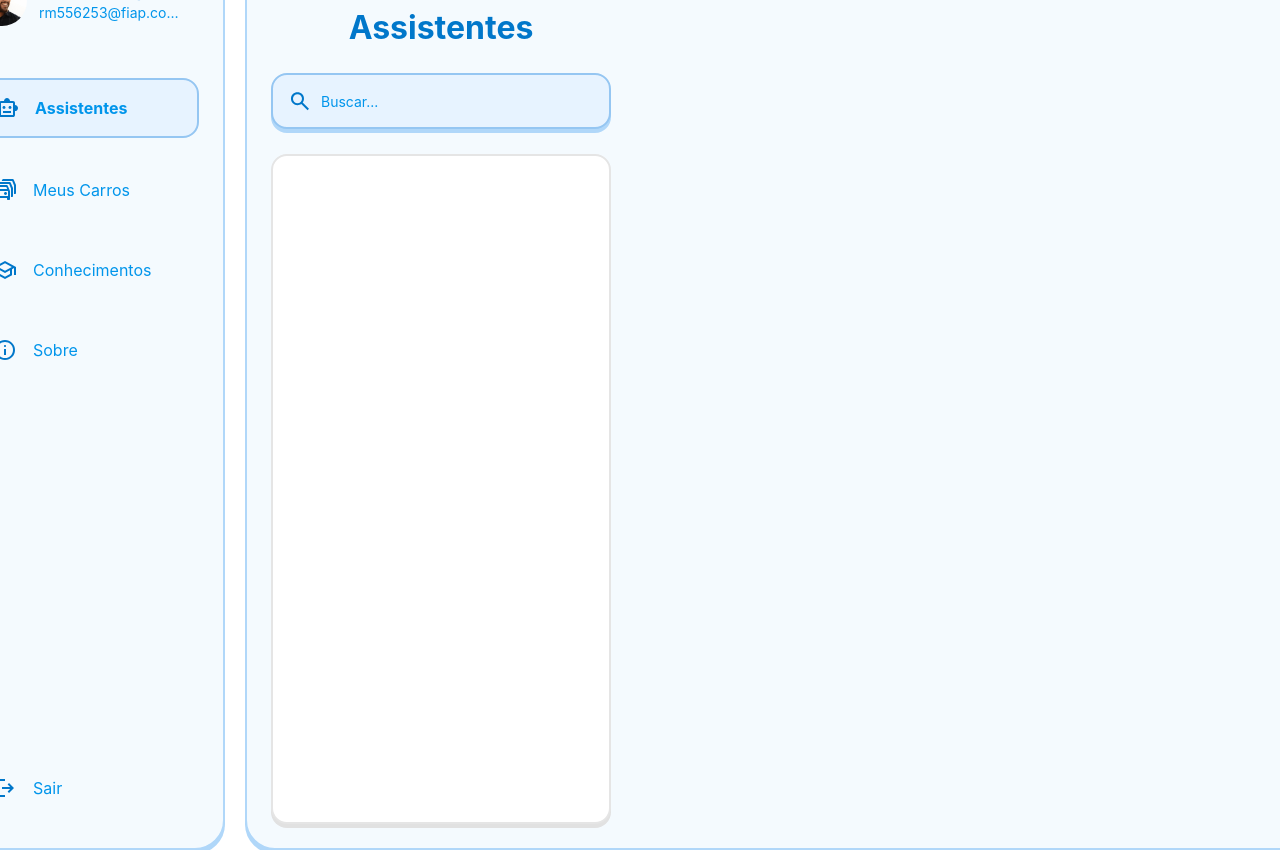
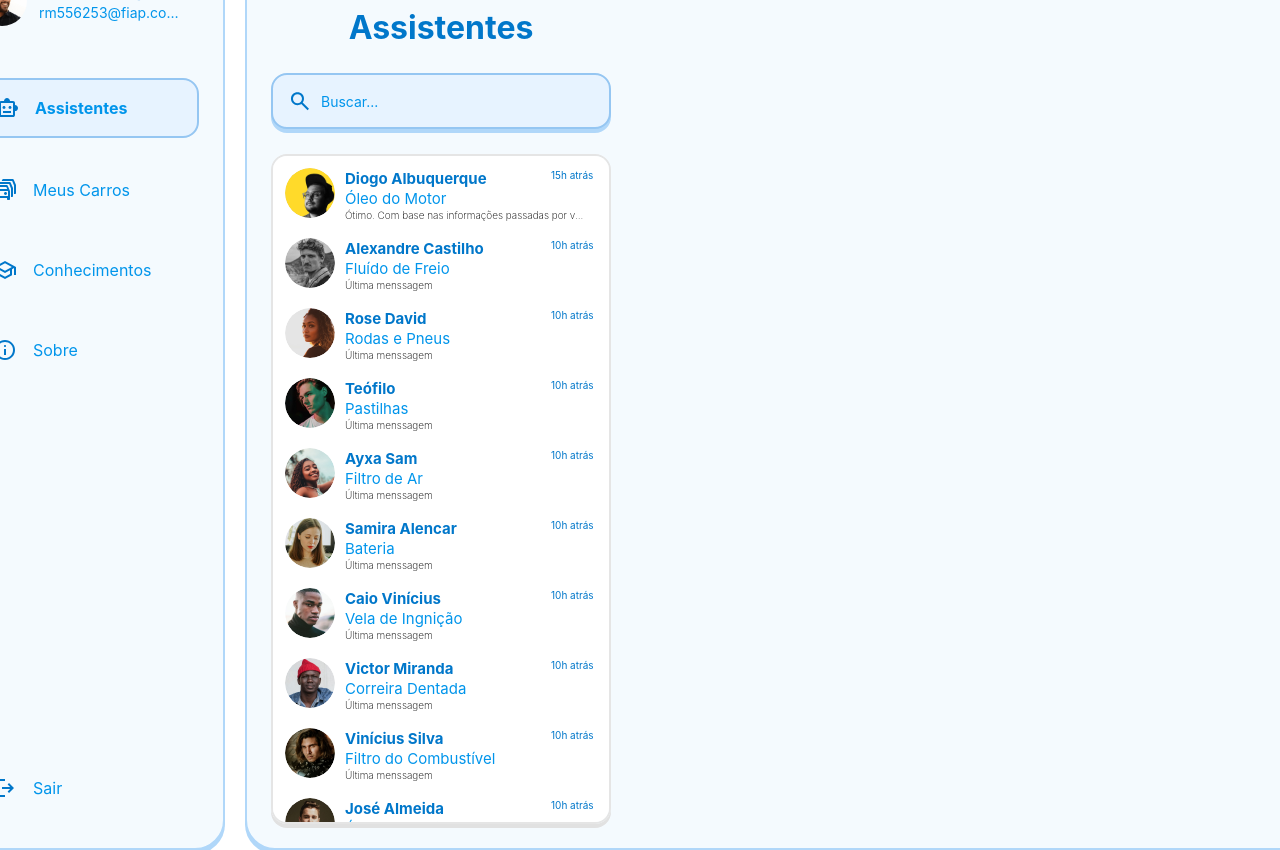
Before and after one commit to LELE-REPAIRS/lele-repairs-react, a React (Vite) app: page /assistentes in a window 1280 px wide. Shown: the top 850 px of the page. Built offline with nearby package versions, Linux system fonts and the light colour scheme.

Commit message:
Realizado a inserção dos Chats Ativos com o componente ChatActive passando as informações via props.

```diff
--- a/src/routes/Assistentes/index.tsx
+++ b/src/routes/Assistentes/index.tsx
@@ -1,3 +1,4 @@
+import ChatActive from "../../components/Assistentes/ChatActive";
 import Avatar from "../../components/Globais/Avatar";
 import Input from "../../components/Globais/Input";
 import MenuList from "../../components/Globais/MenuList";
@@ -32,7 +33,16 @@ function Assistentes() {
               <Input icon="bg-icon-search" classname={'w-[340px] h-14 p-4 pl-12 font-normal text-sm box-border rounded-2xl border-2 border-color_7 bg-color_3 focus:outline-color_9 drop-shadow-row placeholder-color_9 text-color_9'} type="text" placeholder="Buscar..." name={"txtBuscar"} id={'buscar'} required={false}/>
             </form>
             <div className="w-[340px] h-[670px] bg-white rounded-2xl border-2 border-neutral-200 flex p-3 flex-col gap-5 overflow-x-hidden shadow-bg_gray">
-
+              <ChatActive name={"Diogo Albuquerque"} categoria={"Óleo do Motor"} last_message={"Ótimo. Com base nas informações passadas por você, consegui identificar que seu carro pode estar com o óleo do motor vencido. A vibração que você sente acontece por atrito entre os pistões, anéis aumentam considerávelmente."} last_message_date={"15h atrás"} avatar={"/bot-1.svg"}/>
+              <ChatActive name={"Alexandre Castilho"} categoria={"Fluído de Freio"} last_message={"Última menssagem"} last_message_date={"10h atrás"} avatar={"/bot-2.svg"}/>
+              <ChatActive name={"Rose David"} categoria={"Rodas e Pneus"} last_message={"Última menssagem"} last_message_date={"10h atrás"} avatar={"/bot-8.svg"}/>
+              <ChatActive name={"Teófilo"} categoria={"Pastilhas"} last_message={"Última menssagem"} last_message_date={"10h atrás"} avatar={"/bot-4.svg"}/>
+              <ChatActive name={"Ayxa Sam"} categoria={"Filtro de Ar"} last_message={"Última menssagem"} last_message_date={"10h atrás"} avatar={"/bot-9.svg"}/>
+              <ChatActive name={"Samira Alencar"} categoria={"Bateria"} last_message={"Última menssagem"} last_message_date={"10h atrás"} avatar={"/bot-7.svg"}/>
+              <ChatActive name={"Caio Vinícius"} categoria={"Vela de Ingnição"} last_message={"Última menssagem"} last_message_date={"10h atrás"} avatar={"/bot-6.svg"}/>
+              <ChatActive name={"Victor Miranda"} categoria={"Correira Dentada"} last_message={"Última menssagem"} last_message_date={"10h atrás"} avatar={"/bot-3.svg"}/>
+              <ChatActive name={"Vinícius Silva"} categoria={"Filtro do Combustível"} last_message={"Última menssagem"} last_message_date={"10h atrás"} avatar={"/bot-5.svg"}/>
+              <ChatActive name={"José Almeida"} categoria={"Água do Radiador"} last_message={"Última menssagem"} last_message_date={"10h atrás"} avatar={"/bot-10.svg"}/>
             </div>
           </section>
           <section className="w-[667px] h-[848px] flex-col items-start gap-[25px] inline-flex">
```
